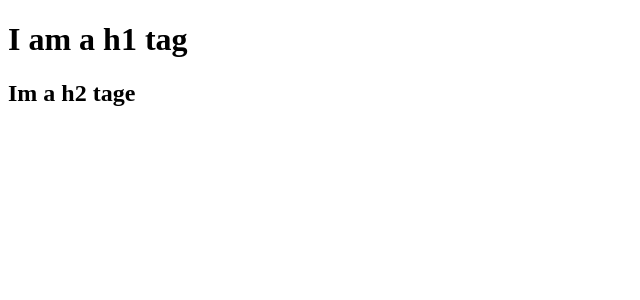
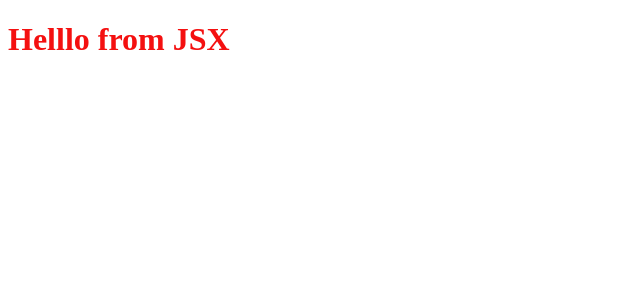
Before and after one commit to vigneishwar/namasteJS, a React (Vite) app: page / in a window 1280 px wide. Shown: the top 300 px of the page, without its empty margins (0-640 px from the left). Built offline with nearby package versions, Linux system fonts and the light colour scheme.

Commit message:
added jsx syntax

```diff
--- a/App.js
+++ b/App.js
@@ -9,6 +9,10 @@
     ])
 );
 
+// jsx syntax
+
+const head2 = < h1 id = "heading" > Helllo from JSX < /h1>;
+
 const root = ReactDOM.createRoot(document.getElementById("root"));
 
-root.render(parent);
+root.render(head2);
```
